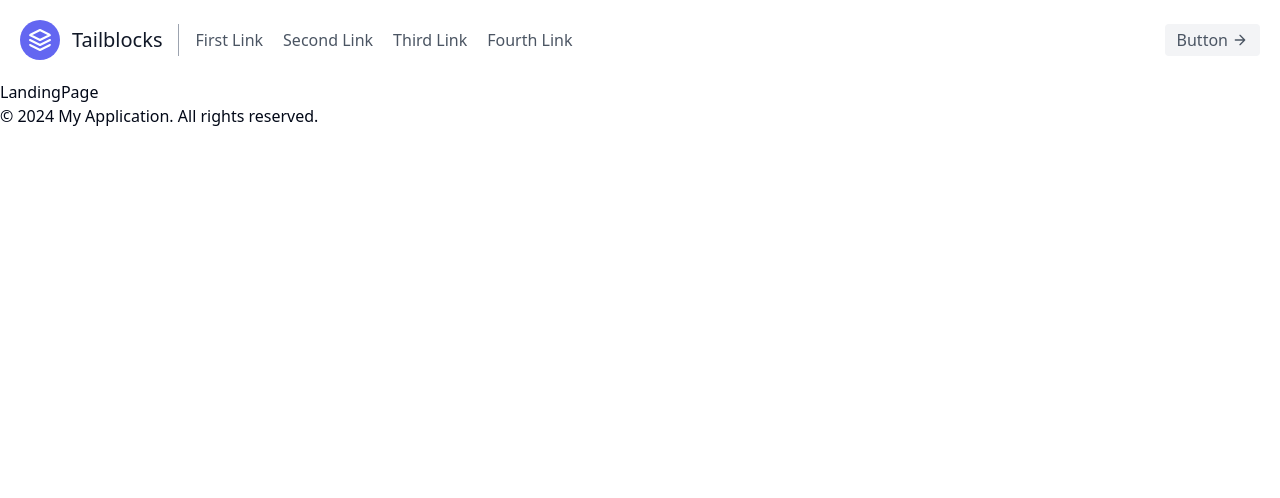
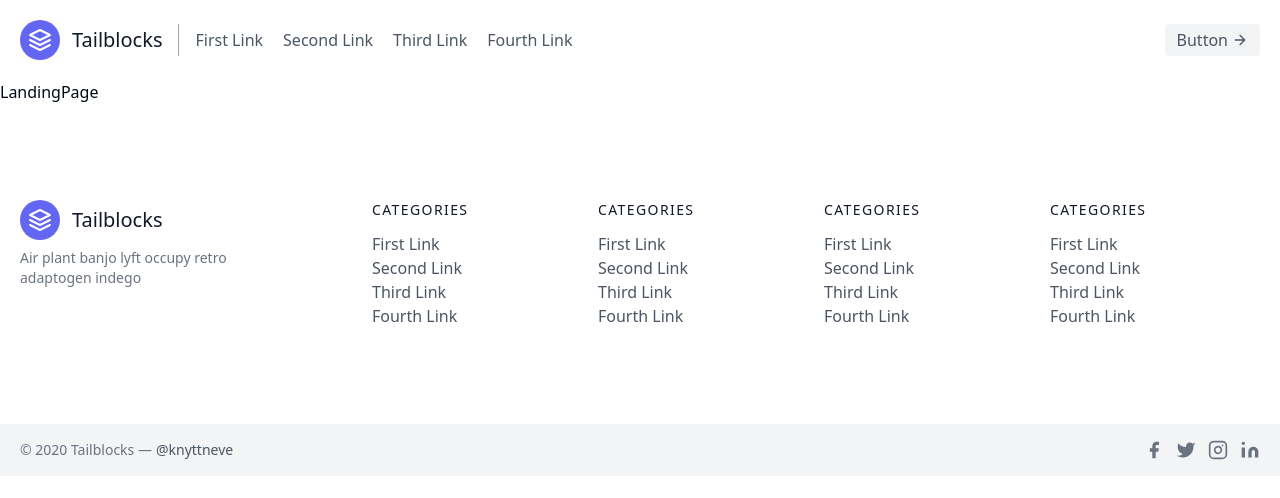
Before and after one commit to fablab-UV/fablab-WEB, a Next.js app: page / in a window 1280 px wide. Shown: the top 498 px of the page. Built offline with nearby package versions, Linux system fonts and the light colour scheme.

Commit message:
Implementando base

```diff
--- a/src/layouts/Main-Layout/components/Footer.tsx
+++ b/src/layouts/Main-Layout/components/Footer.tsx
@@ -1,8 +1,179 @@
 import React from 'react'
 
 const Footer: React.FC = () => (
-  <footer>
-    <p>© 2024 My Application. All rights reserved.</p>
+  <footer className="text-gray-600 body-font">
+    <div className="container px-5 py-24 mx-auto flex md:items-center lg:items-start md:flex-row md:flex-nowrap flex-wrap flex-col">
+      <div className="w-64 flex-shrink-0 md:mx-0 mx-auto text-center md:text-left">
+        <a className="flex title-font font-medium items-center md:justify-start justify-center text-gray-900">
+          <svg
+            xmlns="http://www.w3.org/2000/svg"
+            fill="none"
+            stroke="currentColor"
+            stroke-linecap="round"
+            stroke-linejoin="round"
+            stroke-width="2"
+            className="w-10 h-10 text-white p-2 bg-indigo-500 rounded-full"
+            viewBox="0 0 24 24"
+          >
+            <path d="M12 2L2 7l10 5 10-5-10-5zM2 17l10 5 10-5M2 12l10 5 10-5"></path>
+          </svg>
+          <span className="ml-3 text-xl">Tailblocks</span>
+        </a>
+        <p className="mt-2 text-sm text-gray-500">
+          Air plant banjo lyft occupy retro adaptogen indego
+        </p>
+      </div>
+      <div className="flex-grow flex flex-wrap md:pl-20 -mb-10 md:mt-0 mt-10 md:text-left text-center">
+        <div className="lg:w-1/4 md:w-1/2 w-full px-4">
+          <h2 className="title-font font-medium text-gray-900 tracking-widest text-sm mb-3">
+            CATEGORIES
+          </h2>
+          <nav className="list-none mb-10">
+            <li>
+              <a className="text-gray-600 hover:text-gray-800">First Link</a>
+            </li>
+            <li>
+              <a className="text-gray-600 hover:text-gray-800">Second Link</a>
+            </li>
+            <li>
+              <a className="text-gray-600 hover:text-gray-800">Third Link</a>
+            </li>
+            <li>
+              <a className="text-gray-600 hover:text-gray-800">Fourth Link</a>
+            </li>
+          </nav>
+        </div>
+        <div className="lg:w-1/4 md:w-1/2 w-full px-4">
+          <h2 className="title-font font-medium text-gray-900 tracking-widest text-sm mb-3">
+            CATEGORIES
+          </h2>
+          <nav className="list-none mb-10">
+            <li>
+              <a className="text-gray-600 hover:text-gray-800">First Link</a>
+            </li>
+            <li>
+              <a className="text-gray-600 hover:text-gray-800">Second Link</a>
+            </li>
+            <li>
+              <a className="text-gray-600 hover:text-gray-800">Third Link</a>
+            </li>
+            <li>
+              <a className="text-gray-600 hover:text-gray-800">Fourth Link</a>
+            </li>
+          </nav>
+        </div>
+        <div className="lg:w-1/4 md:w-1/2 w-full px-4">
+          <h2 className="title-font font-medium text-gray-900 tracking-widest text-sm mb-3">
+            CATEGORIES
+          </h2>
+          <nav className="list-none mb-10">
+            <li>
+              <a className="text-gray-600 hover:text-gray-800">First Link</a>
+            </li>
+            <li>
+              <a className="text-gray-600 hover:text-gray-800">Second Link</a>
+            </li>
+            <li>
+              <a className="text-gray-600 hover:text-gray-800">Third Link</a>
+            </li>
+            <li>
+              <a className="text-gray-600 hover:text-gray-800">Fourth Link</a>
+            </li>
+          </nav>
+        </div>
+        <div className="lg:w-1/4 md:w-1/2 w-full px-4">
+          <h2 className="title-font font-medium text-gray-900 tracking-widest text-sm mb-3">
+            CATEGORIES
+          </h2>
+          <nav className="list-none mb-10">
+            <li>
+              <a className="text-gray-600 hover:text-gray-800">First Link</a>
+            </li>
+            <li>
+              <a className="text-gray-600 hover:text-gray-800">Second Link</a>
+            </li>
+            <li>
+              <a className="text-gray-600 hover:text-gray-800">Third Link</a>
+            </li>
+            <li>
+              <a className="text-gray-600 hover:text-gray-800">Fourth Link</a>
+            </li>
+          </nav>
+        </div>
+      </div>
+    </div>
+    <div className="bg-gray-100">
+      <div className="container mx-auto py-4 px-5 flex flex-wrap flex-col sm:flex-row">
+        <p className="text-gray-500 text-sm text-center sm:text-left">
+          © 2020 Tailblocks —
+          <a
+            href="https://twitter.com/knyttneve"
+            rel="noopener noreferrer"
+            className="text-gray-600 ml-1"
+            target="_blank"
+          >
+            @knyttneve
+          </a>
+        </p>
+        <span className="inline-flex sm:ml-auto sm:mt-0 mt-2 justify-center sm:justify-start">
+          <a className="text-gray-500">
+            <svg
+              fill="currentColor"
+              stroke-linecap="round"
+              stroke-linejoin="round"
+              stroke-width="2"
+              className="w-5 h-5"
+              viewBox="0 0 24 24"
+            >
+              <path d="M18 2h-3a5 5 0 00-5 5v3H7v4h3v8h4v-8h3l1-4h-4V7a1 1 0 011-1h3z"></path>
+            </svg>
+          </a>
+          <a className="ml-3 text-gray-500">
+            <svg
+              fill="currentColor"
+              stroke-linecap="round"
+              stroke-linejoin="round"
+              stroke-width="2"
+              className="w-5 h-5"
+              viewBox="0 0 24 24"
+            >
+              <path d="M23 3a10.9 10.9 0 01-3.14 1.53 4.48 4.48 0 00-7.86 3v1A10.66 10.66 0 013 4s-4 9 5 13a11.64 11.64 0 01-7 2c9 5 20 0 20-11.5a4.5 4.5 0 00-.08-.83A7.72 7.72 0 0023 3z"></path>
+            </svg>
+          </a>
+          <a className="ml-3 text-gray-500">
+            <svg
+              fill="none"
+              stroke="currentColor"
+              stroke-linecap="round"
+              stroke-linejoin="round"
+              stroke-width="2"
+              className="w-5 h-5"
+              viewBox="0 0 24 24"
+            >
+              <rect width="20" height="20" x="2" y="2" rx="5" ry="5"></rect>
+              <path d="M16 11.37A4 4 0 1112.63 8 4 4 0 0116 11.37zm1.5-4.87h.01"></path>
+            </svg>
+          </a>
+          <a className="ml-3 text-gray-500">
+            <svg
+              fill="currentColor"
+              stroke="currentColor"
+              stroke-linecap="round"
+              stroke-linejoin="round"
+              stroke-width="0"
+              className="w-5 h-5"
+              viewBox="0 0 24 24"
+            >
+              <path
+                stroke="none"
+                d="M16 8a6 6 0 016 6v7h-4v-7a2 2 0 00-2-2 2 2 0 00-2 2v7h-4v-7a6 6 0 016-6zM2 9h4v12H2z"
+              ></path>
+              <circle cx="4" cy="4" r="2" stroke="none"></circle>
+            </svg>
+          </a>
+        </span>
+      </div>
+    </div>
   </footer>
 )
 
```
